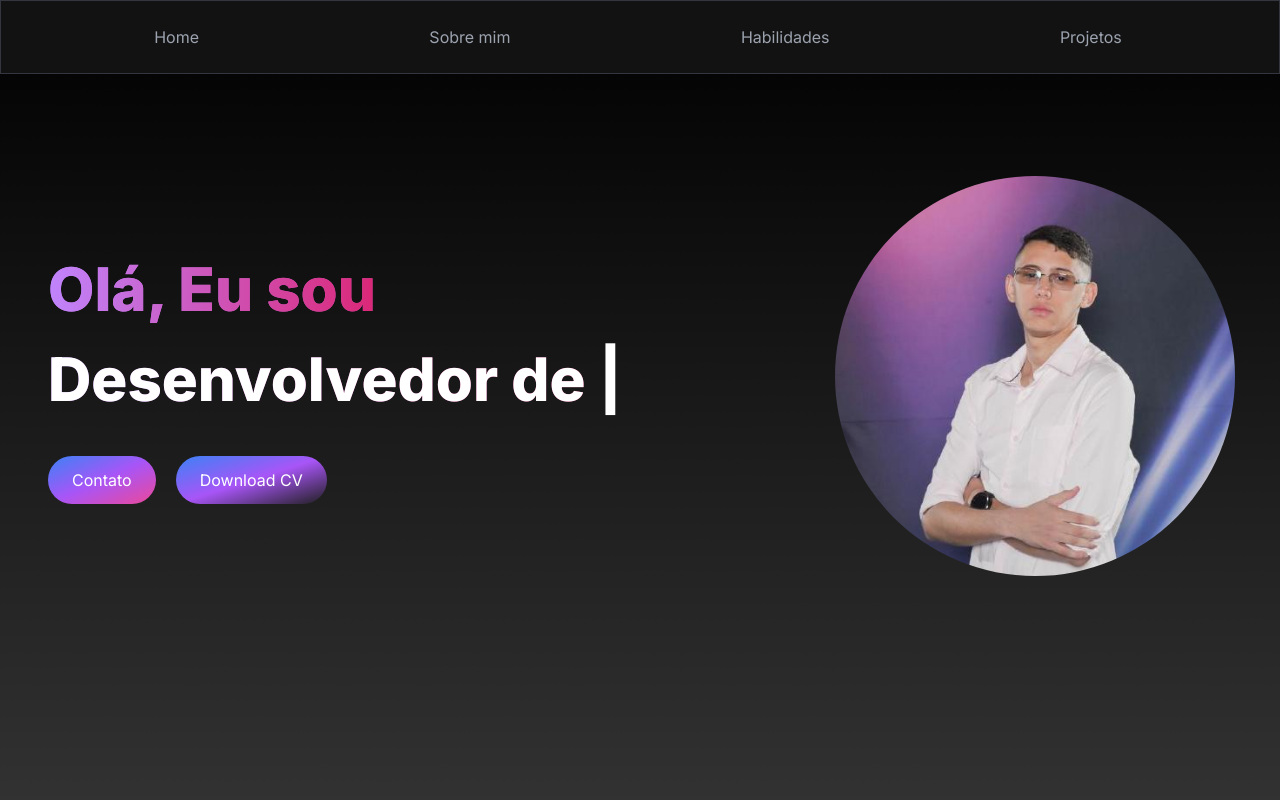
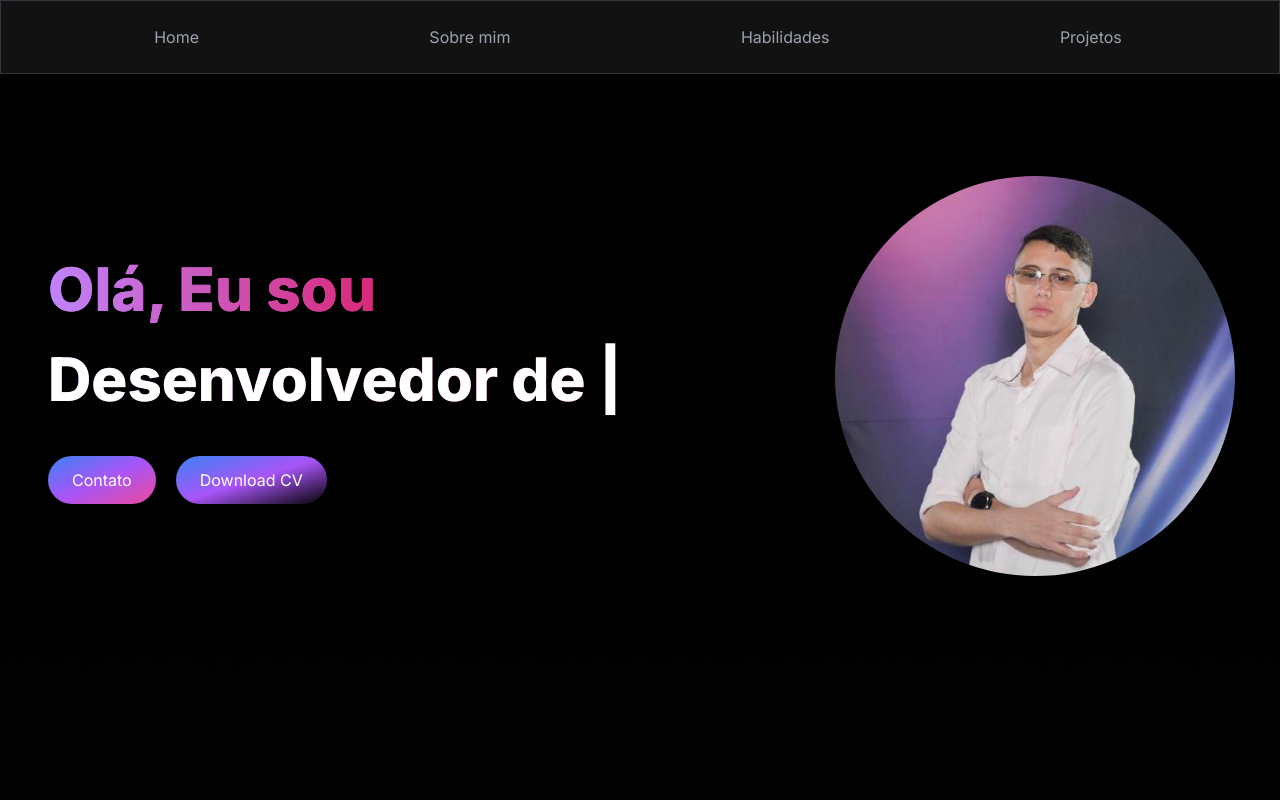
Before and after one commit to eloydelesderrier/portifolio-website, a Next.js app: page / in a window 1280 px wide. Shown: the top 800 px of the page. Built offline with nearby package versions, Linux system fonts and the light colour scheme.

Commit message:
Update globals.css

```diff
--- a/src/app/globals.css
+++ b/src/app/globals.css
@@ -6,7 +6,7 @@
 :root {
   --foreground-rgb: 0, 0, 0;
   --background-start-rgb: 0, 0, 0;
-  --background-end-rgb: 255, 255, 255;
+  --background-end-rgb:9, 9,11;
 }
 
 @media (prefers-color-scheme: dark) {
```
